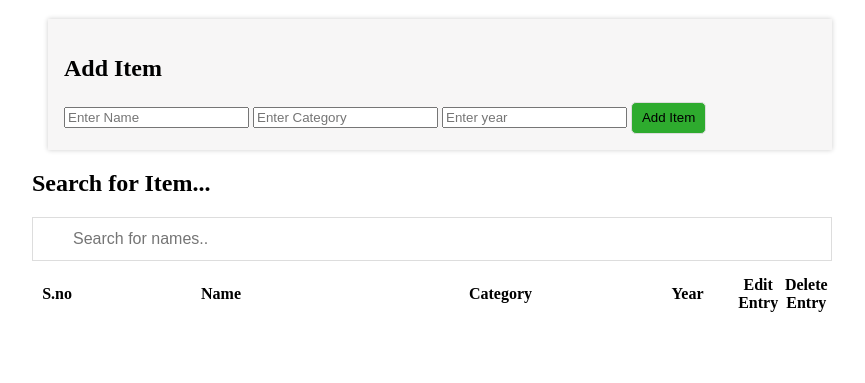
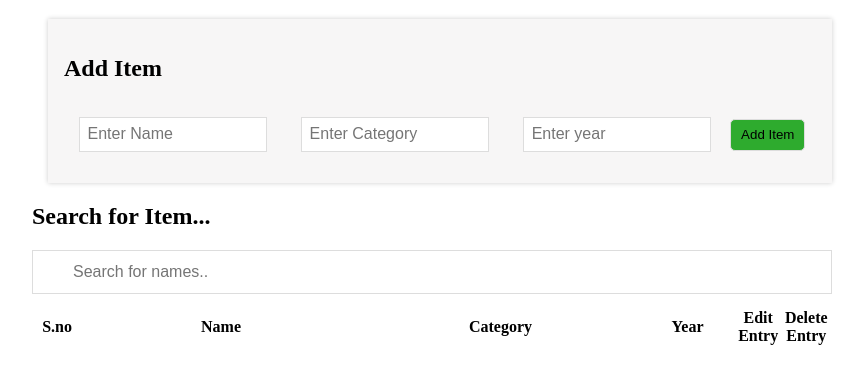
Before and after one commit to FrankGrillo1991/Sortable-and-Filterable-Table, a plain HTML site: page index.html in a window 1280 px wide. Shown: the part 69-452 px from the top of the page, without its empty margins (208-1073 px from the left). Drawn offline with Linux system fonts and the light colour scheme.

Commit message:
Update style.css

```diff
--- a/style.css
+++ b/style.css
@@ -43,3 +43,11 @@ body {
     color: black;
     border: 1px solid #ddd;
 }
+
+.form>input {
+    width: 25%;
+    margin: 2%;
+    font-size: 16px;
+    padding: 1%;
+    border: 1px solid #ddd
+}
```
